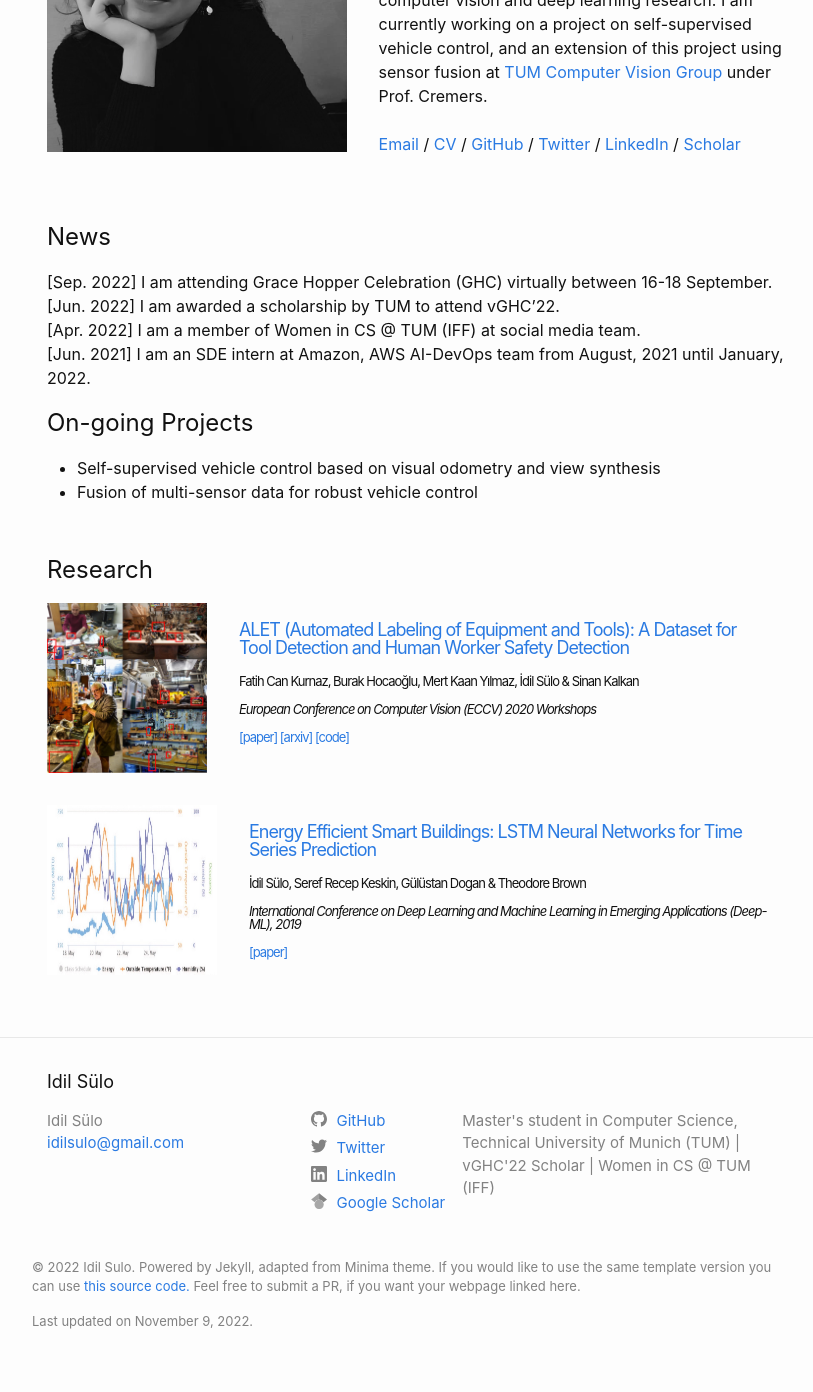
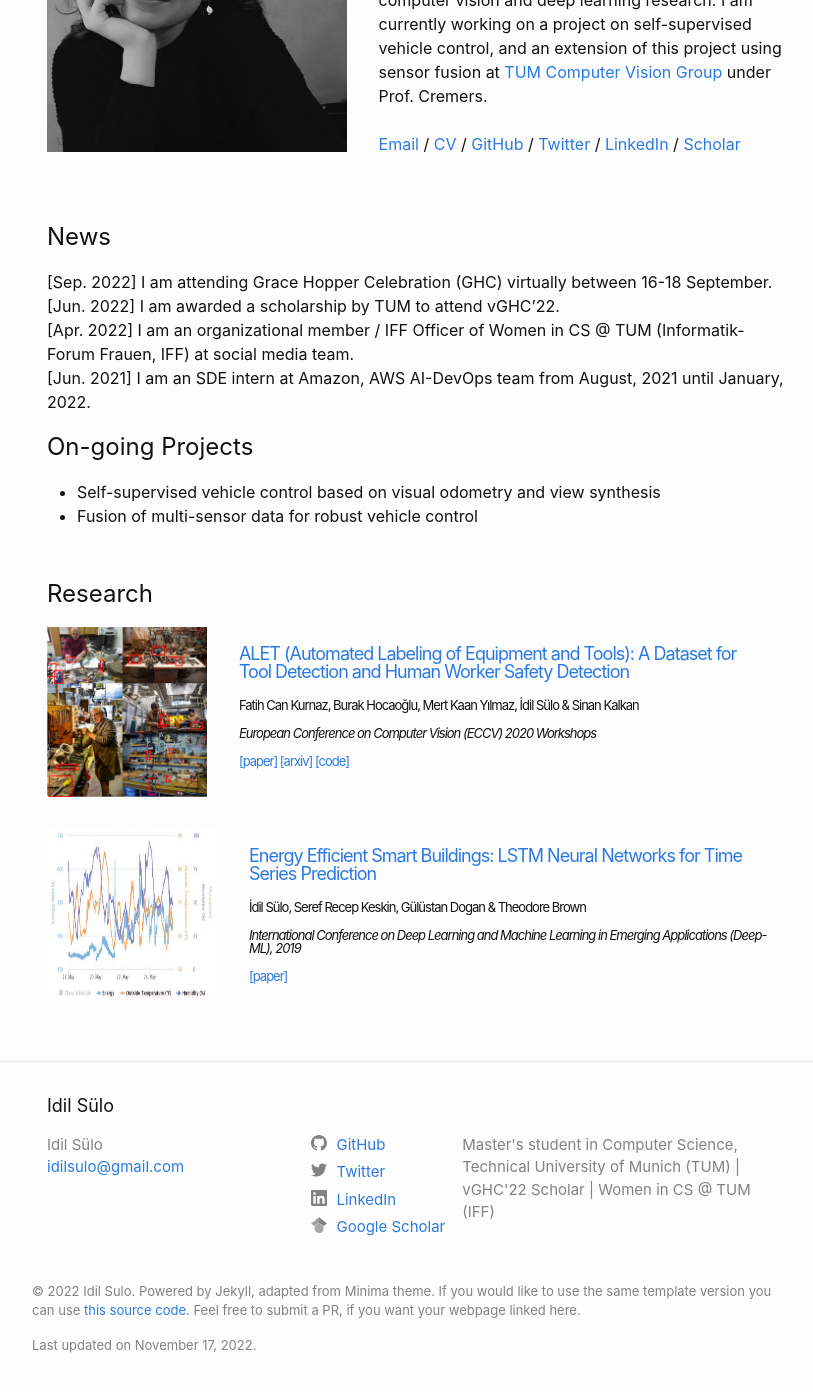
Before and after one commit to idilsulo/idilsulo.github.io, a Jekyll site: the page built from index.md, in a window 1280 px wide and 1400 px high, scrolled down 240 px. Shown: the top 1392 px of the window, without its empty margins (223-1036 px from the left). Built offline with Jekyll 4.4.1, drawn with Linux system fonts in a browser that asks for light colours.

Commit message:
Update news

```diff
--- a/_includes/footer.html
+++ b/_includes/footer.html
@@ -39,7 +39,7 @@
         <div class="footer-horizontal">
           <p>© 2022 Idil Sulo. Powered by Jekyll, adapted from Minima theme. If you would like to use the same template
             version you can use <a href="https://github.com/idilsulo/idilsulo.github.io">this source code.</a> Feel free to submit a PR, if you want your webpage linked here.</a></p>
-          <p>Last updated on November 9, 2022.</p>
+          <p>Last updated on November 17, 2022.</p>
       </div>
       </div>
 
--- a/index.md
+++ b/index.md
@@ -9,7 +9,7 @@ layout: home
 ## News
 [Sep. 2022] I am attending Grace Hopper Celebration (GHC) virtually between 16-18 September. <br/>
 [Jun. 2022] I am awarded a scholarship by TUM to attend vGHC'22. <br/>
-[Apr. 2022] I am a member of Women in CS @ TUM (IFF) at social media team. <br/>
+[Apr. 2022] I am an organizational member / IFF Officer of Women in CS @ TUM (Informatik-Forum Frauen, IFF) at social media team. <br/>
 [Jun. 2021] I am an SDE intern at Amazon, AWS AI-DevOps team from August, 2021 until January, 2022. <br/>
 
 ## On-going Projects
```
